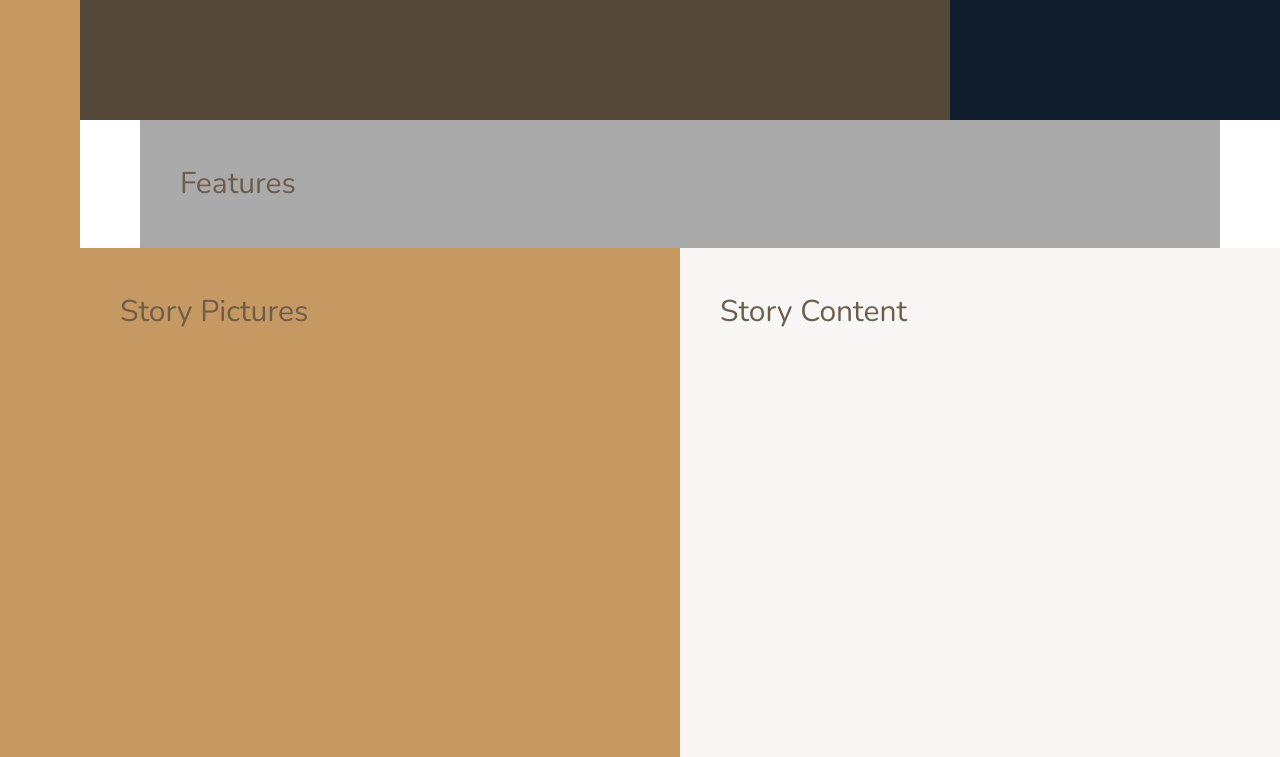
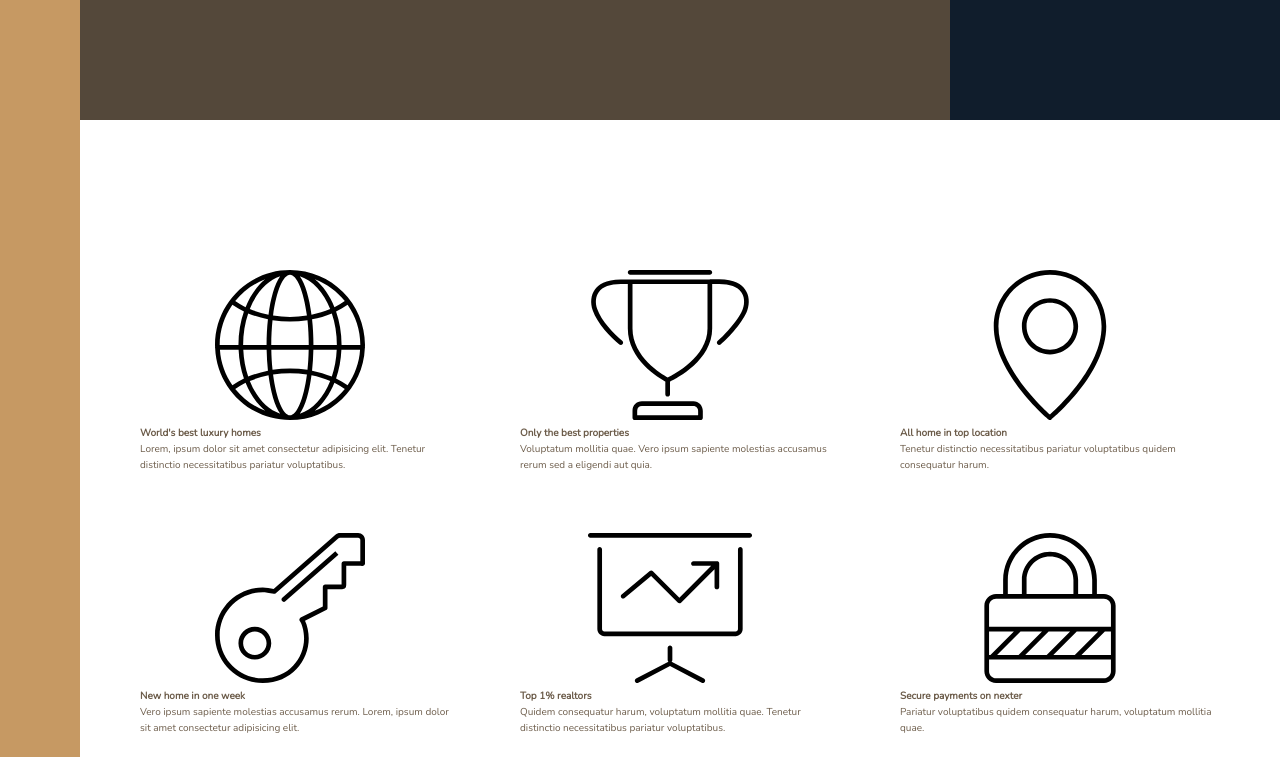
Before and after one commit to SahilS-26/nexter-grid, a website: page index.html in a window 1280 px wide. Shown: the part 520-1277 px from the top of the page. Drawn offline with nearby package versions, Linux system fonts and the light colour scheme.

Commit message:
feature section part 1

```diff
--- a/index.html
+++ b/index.html
@@ -21,7 +21,70 @@
 
     <div class="realtors">Top 3 realtprs</div>
 
-    <section class="features">Features</section>
+    <section class="features">
+      <div class="fetaure">
+        <svg class="feature__icon">
+          <use xlink:href="img/sprite.svg#icon-global"></use>
+        </svg>
+        <h4 class="heading-4">World's best luxury homes</h4>
+        <p class="feature__text">
+          Lorem, ipsum dolor sit amet consectetur adipisicing elit. Tenetur
+          distinctio necessitatibus pariatur voluptatibus.
+        </p>
+      </div>
+
+      <div class="fetaure">
+        <svg class="feature__icon">
+          <use xlink:href="img/sprite.svg#icon-trophy"></use>
+        </svg>
+        <h4 class="heading-4">Only the best properties</h4>
+        <p class="feature__text">
+          Voluptatum mollitia quae. Vero ipsum sapiente molestias accusamus
+          rerum sed a eligendi aut quia.
+        </p>
+      </div>
+
+      <div class="fetaure">
+        <svg class="feature__icon">
+          <use xlink:href="img/sprite.svg#icon-map-pin"></use>
+        </svg>
+        <h4 class="heading-4">All home in top location</h4>
+        <p class="feature__text">
+          Tenetur distinctio necessitatibus pariatur voluptatibus quidem
+          consequatur harum.
+        </p>
+      </div>
+      <div class="fetaure">
+        <svg class="feature__icon">
+          <use xlink:href="img/sprite.svg#icon-key"></use>
+        </svg>
+        <h4 class="heading-4">New home in one week</h4>
+        <p class="feature__text">
+          Vero ipsum sapiente molestias accusamus rerum. Lorem, ipsum dolor sit
+          amet consectetur adipisicing elit.
+        </p>
+      </div>
+      <div class="fetaure">
+        <svg class="feature__icon">
+          <use xlink:href="img/sprite.svg#icon-presentation"></use>
+        </svg>
+        <h4 class="heading-4">Top 1% realtors</h4>
+        <p class="feature__text">
+          Quidem consequatur harum, voluptatum mollitia quae. Tenetur distinctio
+          necessitatibus pariatur voluptatibus.
+        </p>
+      </div>
+      <div class="fetaure">
+        <svg class="feature__icon">
+          <use xlink:href="img/sprite.svg#icon-lock"></use>
+        </svg>
+        <h4 class="heading-4">Secure payments on nexter</h4>
+        <p class="feature__text">
+          Pariatur voluptatibus quidem consequatur harum, voluptatum mollitia
+          quae.
+        </p>
+      </div>
+    </section>
 
     <div class="story__pictures">Story Pictures</div>
 
--- a/sass/_base.scss
+++ b/sass/_base.scss
@@ -41,10 +41,4 @@ body {
     [sidebar-start] 8rem [sidebar-end full-start] minmax(6rem, 1fr)
     [center-start] repeat(8, [col-start] minmax(min-content, 14rem) [col-end])
     [center-end] minmax(6rem, 1fr) [full-end];
-
-  // temp
-  & > * {
-    padding: 40px;
-    font-size: 3rem;
-  }
 }
--- a/sass/_features.scss
+++ b/sass/_features.scss
@@ -1,4 +1,9 @@
 .features {
-  background-color: $color-grey-light-2;
   grid-column: center-start / center-end;
+
+  margin: 15rem 0;
+
+  display: grid;
+  grid-template-columns: repeat(3, 1fr);
+  grid-gap: 6rem;
 }
```
Also changed, not shown: css/style.css, 1 other file.
